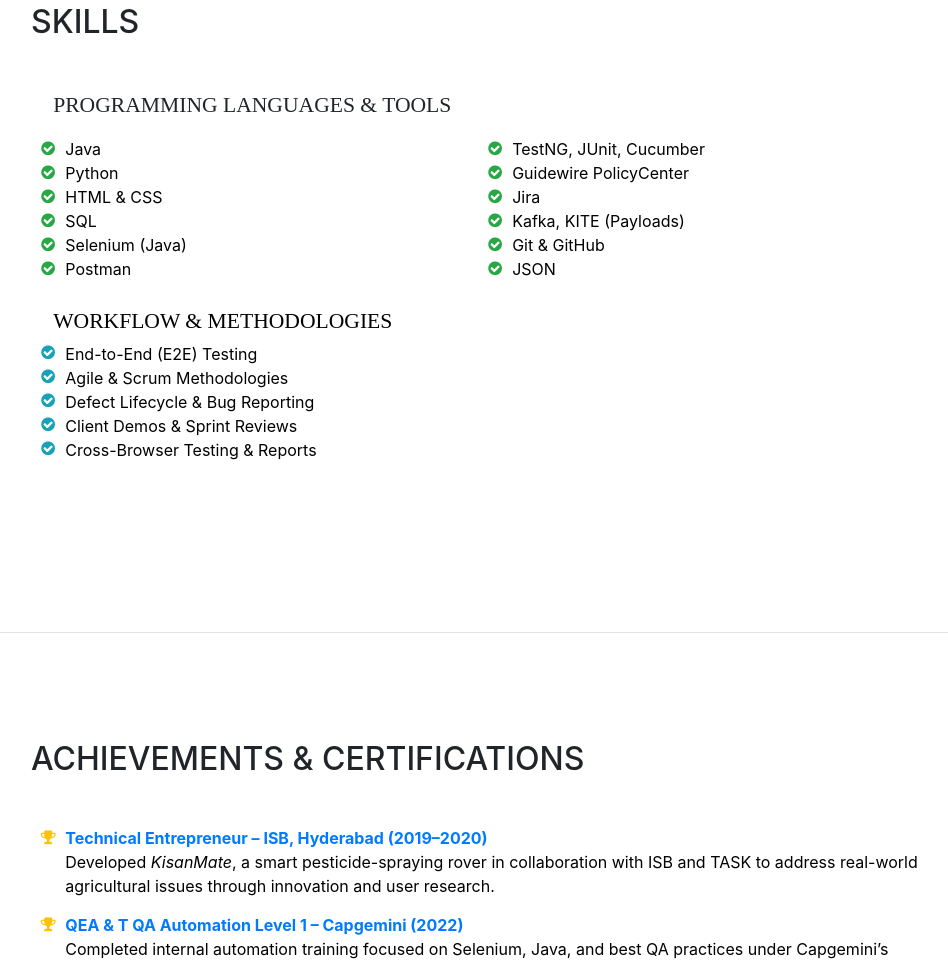
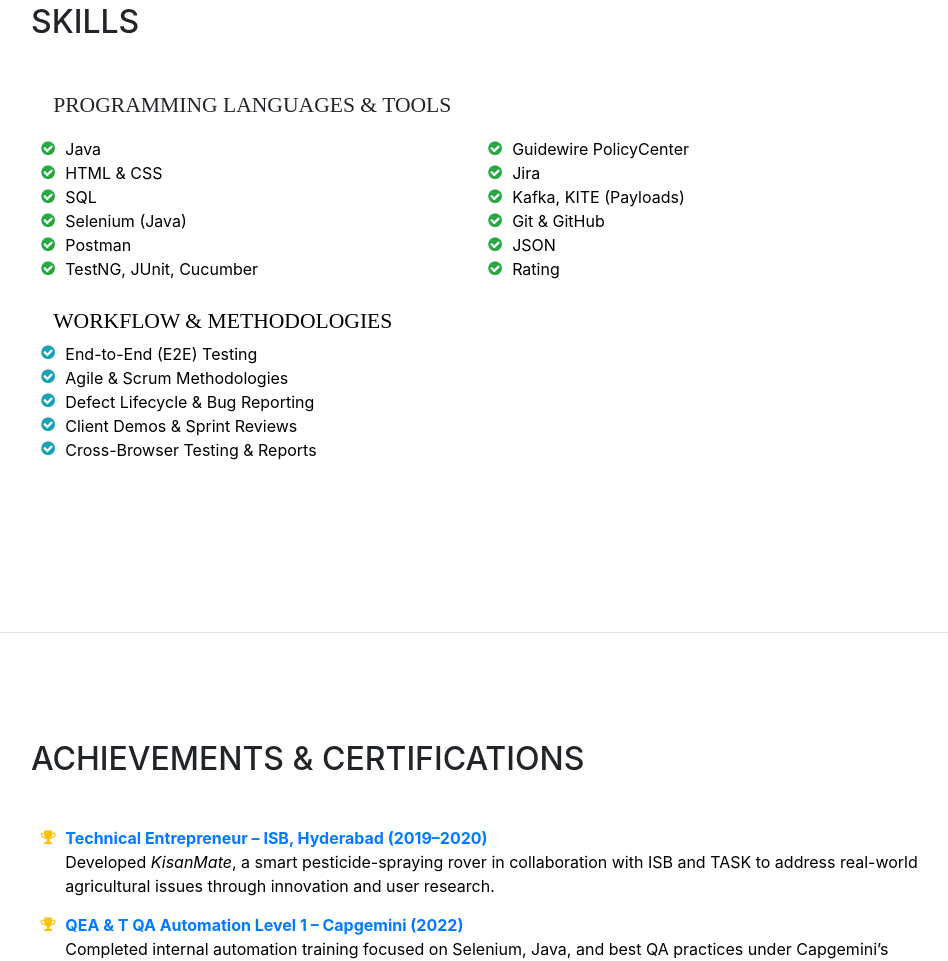
Before and after one commit to tejareddypalle/Portfolio, a website with bundled scripts: page index.html in a window 1280 px wide. Shown: the part 5671-6632 px from the top of the page, without its empty margins (289-1237 px from the left). Built offline with nearby package versions, Linux system fonts and the light colour scheme; some icons are missing; a web font is replaced by a local one.

Commit message:
Update index.html

```diff
--- a/index.html
+++ b/index.html
@@ -476,7 +476,6 @@
         </div>
         <ul class="fa-ul mb-4" style="list-style: none; padding: 0; columns: 2; color: black;">
           <li><i class="fa-li fa fa-check-circle text-success"></i> Java</li>
-          <li><i class="fa-li fa fa-check-circle text-success"></i> Python</li>
           <li><i class="fa-li fa fa-check-circle text-success"></i> HTML & CSS</li>
           <li><i class="fa-li fa fa-check-circle text-success"></i> SQL</li>
           <li><i class="fa-li fa fa-check-circle text-success"></i> Selenium (Java)</li>
@@ -487,6 +486,7 @@
           <li><i class="fa-li fa fa-check-circle text-success"></i> Kafka, KITE (Payloads)</li>
           <li><i class="fa-li fa fa-check-circle text-success"></i> Git & GitHub</li>
           <li><i class="fa-li fa fa-check-circle text-success"></i> JSON</li>
+          <li><i class="fa-li fa fa-check-circle text-success"></i> Rating</li>
         </ul>
         <div class="subheading mb-1 mt-2" style="color: black;">
           <i class="fas fa-code"></i> WORKFLOW &AMP; METHODOLOGIES
```
